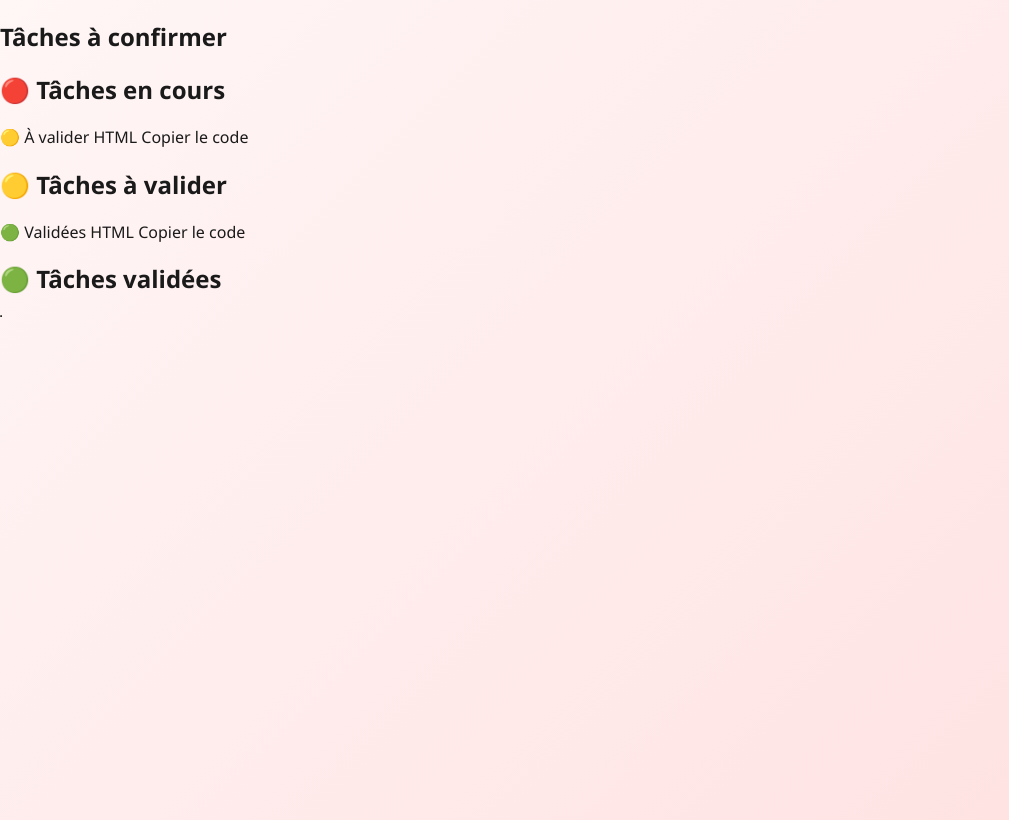
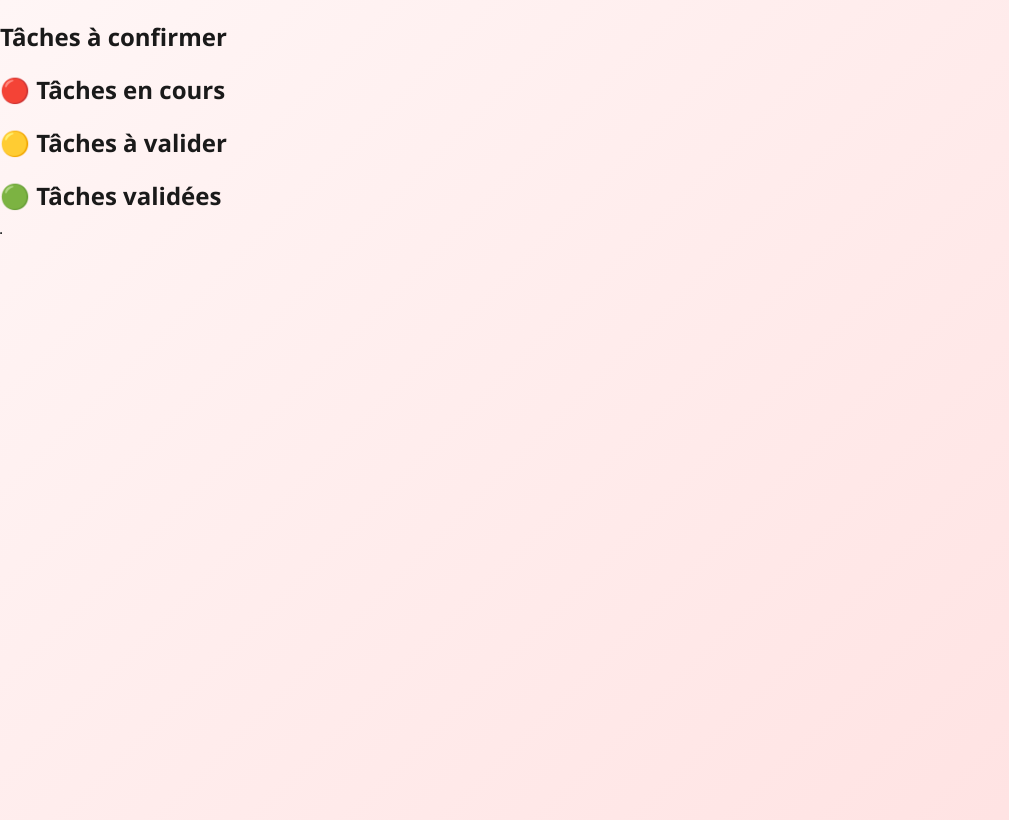
Before and after one commit to Maryelmnaouar/PMP-PLATEFORM, a Flask app: template templates/team_leader_dashboard.html in a window 1280 px wide. Shown: the whole page, without its empty margins (0-1009 px from the left). Run offline with Flask 3, Linux system fonts and the light colour scheme; the template is opened without the code that fills it, so the values that code supplies are empty; parts of the project's set-up code (start-up, migrations or seed data) failed here and were passed over; some libraries are stand-ins or nearby versions.

Commit message:
Update team_leader_dashboard.html

```diff
--- a/templates/team_leader_dashboard.html
+++ b/templates/team_leader_dashboard.html
@@ -186,9 +186,6 @@
 <br>Opérateur: {{ t.username }}
 </div>
 {% endfor %}
-🟡 À valider
-HTML
-Copier le code
 <h2>🟡 Tâches à valider</h2>
 
 {% for t in tasks_to_validate %}
@@ -203,9 +200,6 @@ Copier le code
 
 </div>
 {% endfor %}
-🟢 Validées
-HTML
-Copier le code
 <h2>🟢 Tâches validées</h2>
 
 {% for t in tasks_validated %}
```
